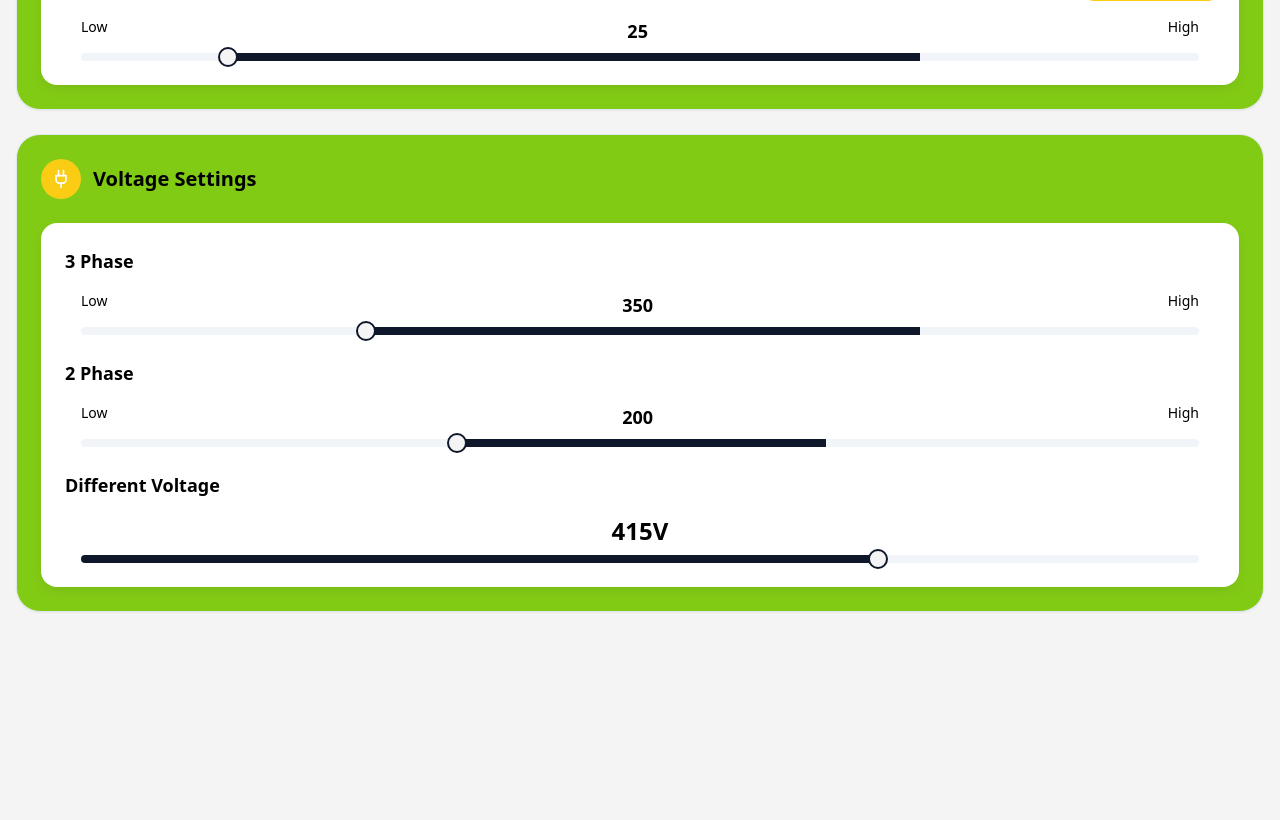
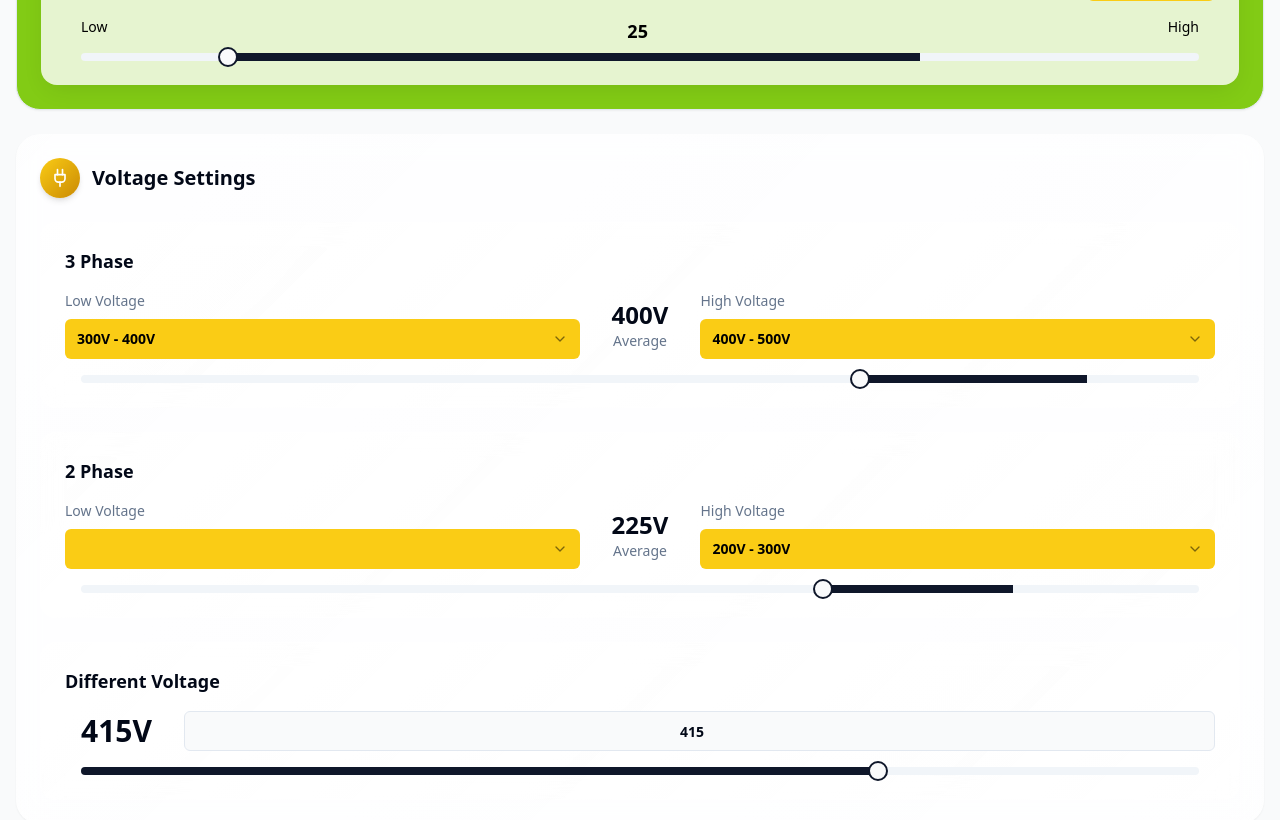
Before and after one commit to mathankumarspai/phase-control-pilot, a React (Vite) app: page /motor-settings in a window 1280 px wide. Shown: the part 1060-1880 px from the top of the page. Before the commit the page ends 1752 px from the top, so only its background shows below. Built offline with nearby package versions, Linux system fonts and the light colour scheme.

Commit message:
Apply Glassmorphism UI

```diff
--- a/src/components/dashboard/PhaseDisplay.tsx
+++ b/src/components/dashboard/PhaseDisplay.tsx
@@ -1,5 +1,4 @@
 import { Card } from "@/components/ui/card";
-import { CircularProgress } from "@/components/ui/circular-progress";
 import { Zap, Activity } from "lucide-react";
 import { cn } from "@/lib/utils";
 
@@ -45,58 +44,44 @@ export const PhaseDisplay = ({ phase, color, data }: PhaseDisplayProps) => {
   const phaseConfig = getPhaseConfig(color);
 
   return (
-    <Card className="p-6 shadow-card bg-gradient-card border-0 hover:shadow-glow transition-all duration-300">
-      {/* Phase Header */}
-      <div className={cn("p-4 rounded-xl mb-6 text-center text-white shadow-panel", phaseConfig.gradient)}>
-        <h3 className="text-xl font-bold">{phase} Phase</h3>
+    <Card className="glass-panel p-4 shadow-glass hover:shadow-glass-hover transition-all duration-300 rounded-2xl border-0">
+      {/* Phase Header with glassmorphism */}
+      <div className={cn("p-3 rounded-xl mb-4 text-center text-white shadow-panel backdrop-blur-md", phaseConfig.gradient)}>
+        <h3 className="text-lg font-bold">{phase} Phase</h3>
       </div>
 
-      {/* Gauges Section */}
-      <div className="grid grid-cols-2 gap-4 mb-4">
-        {/* Voltage Gauge */}
-        <div className="text-center">
-          <CircularProgress
-            value={data.voltage}
-            max={500}
-            size={100}
-            strokeWidth={6}
-            color={phaseConfig.color}
-            unit="V"
-            className="mx-auto mb-2"
-          />
-          <div className="flex items-center justify-center space-x-1">
-            <Zap className="h-4 w-4 text-muted-foreground" />
-            <span className="text-sm font-medium text-muted-foreground">Voltage</span>
+      {/* Digital Values with Icons - Separated Clearly */}
+      <div className="space-y-3">
+        {/* Voltage Display */}
+        <div className="glass p-4 rounded-xl">
+          <div className="flex items-center justify-between">
+            <div className="flex items-center space-x-2">
+              <div className="w-8 h-8 rounded-full bg-yellow-400/20 flex items-center justify-center">
+                <Zap className="h-4 w-4 text-yellow-600" />
+              </div>
+              <span className="text-sm font-medium text-muted-foreground">Voltage</span>
+            </div>
+            <div className="text-right">
+              <div className="text-2xl font-mono font-bold text-foreground">{data.voltage}</div>
+              <div className="text-xs text-muted-foreground">V</div>
+            </div>
           </div>
         </div>
 
-        {/* Current Gauge */}
-        <div className="text-center">
-          <CircularProgress
-            value={data.current}
-            max={20}
-            size={100}
-            strokeWidth={6}
-            color={phaseConfig.color}
-            unit="A"
-            className="mx-auto mb-2"
-          />
-          <div className="flex items-center justify-center space-x-1">
-            <Activity className="h-4 w-4 text-muted-foreground" />
-            <span className="text-sm font-medium text-muted-foreground">Current</span>
+        {/* Current Display */}
+        <div className="glass p-4 rounded-xl">
+          <div className="flex items-center justify-between">
+            <div className="flex items-center space-x-2">
+              <div className="w-8 h-8 rounded-full bg-blue-400/20 flex items-center justify-center">
+                <Activity className="h-4 w-4 text-blue-600" />
+              </div>
+              <span className="text-sm font-medium text-muted-foreground">Current</span>
+            </div>
+            <div className="text-right">
+              <div className="text-2xl font-mono font-bold text-foreground">{data.current}</div>
+              <div className="text-xs text-muted-foreground">A</div>
+            </div>
           </div>
-        </div>
-      </div>
-
-      {/* Digital Values */}
-      <div className="grid grid-cols-2 gap-3">
-        <div className="bg-muted/50 p-3 rounded-lg text-center">
-          <div className="text-xs font-medium text-muted-foreground mb-1">VOLTAGE</div>
-          <div className="text-xl font-mono font-bold text-foreground">{data.voltage}</div>
-        </div>
-        <div className="bg-muted/50 p-3 rounded-lg text-center">
-          <div className="text-xs font-medium text-muted-foreground mb-1">CURRENT</div>
-          <div className="text-xl font-mono font-bold text-foreground">{data.current}</div>
         </div>
       </div>
     </Card>
--- a/src/components/settings/VoltageSettings.tsx
+++ b/src/components/settings/VoltageSettings.tsx
@@ -2,6 +2,8 @@ import { useState } from "react";
 import { Card } from "@/components/ui/card";
 import { Slider } from "@/components/ui/slider";
 import { Label } from "@/components/ui/label";
+import { Input } from "@/components/ui/input";
+import { Select, SelectContent, SelectItem, SelectTrigger, SelectValue } from "@/components/ui/select";
 import { Plug } from "lucide-react";
 
 interface VoltageSettingsData {
@@ -9,6 +11,21 @@ interface VoltageSettingsData {
   twoPhase: { low: number; high: number };
   differentVoltage: number;
 }
+
+const voltageRanges = {
+  low: [
+    { label: "100V - 200V", value: 150 },
+    { label: "200V - 300V", value: 250 },
+    { label: "300V - 400V", value: 350 },
+    { label: "400V - 500V", value: 450 }
+  ],
+  high: [
+    { label: "200V - 300V", value: 250 },
+    { label: "300V - 400V", value: 350 },
+    { label: "400V - 500V", value: 450 },
+    { label: "500V - 600V", value: 550 }
+  ]
+};
 
 export const VoltageSettings = () => {
   const [settings, setSettings] = useState<VoltageSettingsData>({
@@ -28,29 +45,87 @@ export const VoltageSettings = () => {
     setSettings(prev => ({ ...prev, differentVoltage: value }));
   };
 
+  const updateLowVoltage = (key: "threePhase" | "twoPhase", value: number) => {
+    setSettings(prev => ({
+      ...prev,
+      [key]: { ...prev[key], low: value }
+    }));
+  };
+
+  const updateHighVoltage = (key: "threePhase" | "twoPhase", value: number) => {
+    setSettings(prev => ({
+      ...prev,
+      [key]: { ...prev[key], high: value }
+    }));
+  };
+
   return (
-    <Card className="p-6 bg-settings-panel text-black shadow-panel rounded-3xl">
+    <Card className="glass-panel p-6 shadow-glass rounded-3xl border-0">
       <div className="flex items-center space-x-3 mb-6">
-        <div className="w-10 h-10 bg-settings-alt-panel rounded-full flex items-center justify-center">
+        <div className="w-10 h-10 bg-gradient-to-br from-yellow-400 to-yellow-600 rounded-full flex items-center justify-center shadow-md">
           <Plug className="h-5 w-5 text-white" />
         </div>
-        <h3 className="text-xl font-bold">Voltage Settings</h3>
+        <h3 className="text-xl font-bold text-foreground">Voltage Settings</h3>
       </div>
 
-      <div className="bg-card rounded-2xl p-6 shadow-card space-y-6">
+      <div className="space-y-6">
         {/* 3 Phase */}
-        <div className="space-y-4">
-          <Label className="text-lg font-bold">3 Phase</Label>
+        <div className="glass p-6 rounded-2xl space-y-4">
+          <Label className="text-lg font-bold text-foreground">3 Phase</Label>
+
+          <div className="flex items-center justify-between gap-4 mb-4">
+            {/* Low Voltage Dropdown */}
+            <div className="flex-1">
+              <Label className="text-sm text-muted-foreground mb-2 block">Low Voltage</Label>
+              <Select
+                value={settings.threePhase.low.toString()}
+                onValueChange={(value) => updateLowVoltage("threePhase", parseInt(value))}
+              >
+                <SelectTrigger className="bg-yellow-400 text-black border-0 font-bold">
+                  <SelectValue />
+                </SelectTrigger>
+                <SelectContent>
+                  {voltageRanges.low.map((range) => (
+                    <SelectItem key={range.value} value={range.value.toString()}>
+                      {range.label}
+                    </SelectItem>
+                  ))}
+                </SelectContent>
+              </Select>
+            </div>
+
+            {/* Center Value Display */}
+            <div className="text-center px-4">
+              <div className="text-2xl font-bold text-foreground">{Math.round((settings.threePhase.low + settings.threePhase.high) / 2)}V</div>
+              <div className="text-sm text-muted-foreground">Average</div>
+            </div>
+
+            {/* High Voltage Dropdown */}
+            <div className="flex-1">
+              <Label className="text-sm text-muted-foreground mb-2 block">High Voltage</Label>
+              <Select
+                value={settings.threePhase.high.toString()}
+                onValueChange={(value) => updateHighVoltage("threePhase", parseInt(value))}
+              >
+                <SelectTrigger className="bg-yellow-400 text-black border-0 font-bold">
+                  <SelectValue />
+                </SelectTrigger>
+                <SelectContent>
+                  {voltageRanges.high.map((range) => (
+                    <SelectItem key={range.value} value={range.value.toString()}>
+                      {range.label}
+                    </SelectItem>
+                  ))}
+                </SelectContent>
+              </Select>
+            </div>
+          </div>
+
           <div className="px-4">
-            <div className="flex justify-between text-sm mb-2">
-              <span>Low</span>
-              <span className="font-bold text-lg">{settings.threePhase.low}</span>
-              <span>High</span>
-            </div>
             <Slider
               value={[settings.threePhase.low, settings.threePhase.high]}
               onValueChange={(values) => updateRange("threePhase", values)}
-              min={300}
+              min={0}
               max={500}
               step={5}
               className="w-full"
@@ -60,18 +135,62 @@ export const VoltageSettings = () => {
         </div>
 
         {/* 2 Phase */}
-        <div className="space-y-4">
-          <Label className="text-lg font-bold">2 Phase</Label>
+        <div className="glass p-6 rounded-2xl space-y-4">
+          <Label className="text-lg font-bold text-foreground">2 Phase</Label>
+
+          <div className="flex items-center justify-between gap-4 mb-4">
+            {/* Low Voltage Dropdown */}
+            <div className="flex-1">
+              <Label className="text-sm text-muted-foreground mb-2 block">Low Voltage</Label>
+              <Select
+                value={settings.twoPhase.low.toString()}
+                onValueChange={(value) => updateLowVoltage("twoPhase", parseInt(value))}
+              >
+                <SelectTrigger className="bg-yellow-400 text-black border-0 font-bold">
+                  <SelectValue />
+                </SelectTrigger>
+                <SelectContent>
+                  {voltageRanges.low.map((range) => (
+                    <SelectItem key={range.value} value={range.value.toString()}>
+                      {range.label}
+                    </SelectItem>
+                  ))}
+                </SelectContent>
+              </Select>
+            </div>
+
+            {/* Center Value Display */}
+            <div className="text-center px-4">
+              <div className="text-2xl font-bold text-foreground">{Math.round((settings.twoPhase.low + settings.twoPhase.high) / 2)}V</div>
+              <div className="text-sm text-muted-foreground">Average</div>
+            </div>
+
+            {/* High Voltage Dropdown */}
+            <div className="flex-1">
+              <Label className="text-sm text-muted-foreground mb-2 block">High Voltage</Label>
+              <Select
+                value={settings.twoPhase.high.toString()}
+                onValueChange={(value) => updateHighVoltage("twoPhase", parseInt(value))}
+              >
+                <SelectTrigger className="bg-yellow-400 text-black border-0 font-bold">
+                  <SelectValue />
+                </SelectTrigger>
+                <SelectContent>
+                  {voltageRanges.high.map((range) => (
+                    <SelectItem key={range.value} value={range.value.toString()}>
+                      {range.label}
+                    </SelectItem>
+                  ))}
+                </SelectContent>
+              </Select>
+            </div>
+          </div>
+
           <div className="px-4">
-            <div className="flex justify-between text-sm mb-2">
-              <span>Low</span>
-              <span className="font-bold text-lg">{settings.twoPhase.low}</span>
-              <span>High</span>
-            </div>
             <Slider
               value={[settings.twoPhase.low, settings.twoPhase.high]}
               onValueChange={(values) => updateRange("twoPhase", values)}
-              min={150}
+              min={0}
               max={300}
               step={5}
               className="w-full"
@@ -81,12 +200,24 @@ export const VoltageSettings = () => {
         </div>
 
         {/* Different Voltage */}
-        <div className="space-y-4">
-          <Label className="text-lg font-bold">Different Voltage</Label>
+        <div className="glass p-6 rounded-2xl space-y-4">
+          <Label className="text-lg font-bold text-foreground">Different Voltage</Label>
+          <div className="flex items-center gap-4">
+            <div className="text-center px-4">
+              <div className="text-3xl font-bold text-foreground">{settings.differentVoltage}V</div>
+            </div>
+            <div className="flex-1">
+              <Input
+                type="number"
+                value={settings.differentVoltage}
+                onChange={(e) => updateDifferentVoltage(parseInt(e.target.value) || 0)}
+                className="text-center font-bold text-lg"
+                min={200}
+                max={500}
+              />
+            </div>
+          </div>
           <div className="px-4">
-            <div className="text-center mb-2">
-              <span className="font-bold text-2xl">{settings.differentVoltage}V</span>
-            </div>
             <Slider
               value={[settings.differentVoltage]}
               onValueChange={(values) => updateDifferentVoltage(values[0])}
--- a/src/index.css
+++ b/src/index.css
@@ -8,10 +8,11 @@ All colors MUST be HSL.
 
 @layer base {
   :root {
-    --background: 240 5% 96%;
+    /* Base glassmorphism background */
+    --background: 200 20% 98%;
     --foreground: 222.2 84% 4.9%;
 
-    --card: 0 0% 100%;
+    --card: 0 0% 100% / 0.8;
     --card-foreground: 222.2 84% 4.9%;
 
     --popover: 0 0% 100%;
@@ -56,21 +57,25 @@ All colors MUST be HSL.
     --status-inactive: 0 72% 51%;
     --status-warning: 45 93% 47%;
 
-    /* Modern Gradients */
-    --gradient-panel: linear-gradient(135deg, hsl(var(--settings-panel)), hsl(84 81% 48%));
-    --gradient-alt-panel: linear-gradient(135deg, hsl(var(--settings-alt-panel)), hsl(48 96% 57%));
-    --gradient-card: linear-gradient(135deg, hsl(0 0% 100%), hsl(240 5% 98%));
-    --gradient-phase-r: linear-gradient(135deg, hsl(0 72% 51%), hsl(0 72% 45%));
-    --gradient-phase-y: linear-gradient(135deg, hsl(45 93% 47%), hsl(45 93% 41%));
-    --gradient-phase-b: linear-gradient(135deg, hsl(217 91% 60%), hsl(217 91% 54%));
-    --gradient-motor: linear-gradient(135deg, hsl(142 71% 45%), hsl(142 71% 39%));
+    /* Glassmorphism Gradients */
+    --gradient-glass: linear-gradient(135deg, rgba(255, 255, 255, 0.1), rgba(255, 255, 255, 0.05));
+    --gradient-glass-panel: linear-gradient(135deg, rgba(255, 255, 255, 0.15), rgba(255, 255, 255, 0.05));
+    --gradient-panel: linear-gradient(135deg, hsl(var(--settings-panel) / 0.9), hsl(84 81% 48% / 0.9));
+    --gradient-alt-panel: linear-gradient(135deg, hsl(var(--settings-alt-panel) / 0.9), hsl(48 96% 57% / 0.9));
+    --gradient-card: linear-gradient(135deg, rgba(255, 255, 255, 0.25), rgba(255, 255, 255, 0.1));
+    --gradient-phase-r: linear-gradient(135deg, hsl(0 72% 51% / 0.9), hsl(0 72% 45% / 0.9));
+    --gradient-phase-y: linear-gradient(135deg, hsl(45 93% 47% / 0.9), hsl(45 93% 41% / 0.9));
+    --gradient-phase-b: linear-gradient(135deg, hsl(217 91% 60% / 0.9), hsl(217 91% 54% / 0.9));
+    --gradient-motor: linear-gradient(135deg, hsl(142 71% 45% / 0.9), hsl(142 71% 39% / 0.9));
     --gradient-cosmic: linear-gradient(135deg, hsl(var(--cosmic-primary)), hsl(var(--cosmic-secondary)));
 
-    /* Enhanced Shadows */
+    /* Glassmorphism Shadows */
+    --shadow-glass: 0 8px 32px 0 rgba(31, 38, 135, 0.15);
+    --shadow-glass-hover: 0 8px 32px 0 rgba(31, 38, 135, 0.25);
     --shadow-industrial: 0 4px 12px -2px hsl(222.2 84% 4.9% / 0.1);
-    --shadow-panel: 0 2px 8px -1px hsl(222.2 84% 4.9% / 0.15);
+    --shadow-panel: 0 8px 24px -6px rgba(0, 0, 0, 0.1), inset 0 1px 0 rgba(255, 255, 255, 0.2);
     --shadow-button: 0 2px 4px -1px hsl(222.2 84% 4.9% / 0.2);
-    --shadow-card: 0 4px 16px -4px hsl(222.2 84% 4.9% / 0.12);
+    --shadow-card: 0 8px 24px -6px rgba(0, 0, 0, 0.1), inset 0 1px 0 rgba(255, 255, 255, 0.2);
     --shadow-gauge: inset 0 2px 4px hsl(222.2 84% 4.9% / 0.1);
     --shadow-glow: 0 0 20px hsl(var(--cosmic-primary) / 0.3);
 
@@ -143,5 +148,23 @@ All colors MUST be HSL.
 
   body {
     @apply bg-background text-foreground;
+    background-image:
+      radial-gradient(at 40% 20%, hsla(217, 91%, 60%, 0.3) 0px, transparent 50%),
+      radial-gradient(at 80% 0%, hsla(270, 100%, 45%, 0.2) 0px, transparent 50%),
+      radial-gradient(at 0% 50%, hsla(45, 93%, 47%, 0.2) 0px, transparent 50%);
+    min-height: 100vh;
+  }
+
+  /* Glassmorphism utilities */
+  .glass {
+    background: var(--gradient-glass);
+    backdrop-filter: blur(10px);
+    border: 1px solid rgba(255, 255, 255, 0.2);
+  }
+
+  .glass-panel {
+    background: var(--gradient-glass-panel);
+    backdrop-filter: blur(15px);
+    border: 1px solid rgba(255, 255, 255, 0.3);
   }
 }
--- a/src/pages/Dashboard.tsx
+++ b/src/pages/Dashboard.tsx
@@ -32,7 +32,7 @@ export const Dashboard = () => {
       </header>
 
       {/* Phase Displays - Always in parallel/row */}
-      <div className="grid grid-cols-3 gap-2 mb-6">
+      <div className="grid grid-cols-3 gap-3 mb-6">
         <PhaseDisplay phase="R" color="phase-r" data={phaseData.r} />
         <PhaseDisplay phase="Y" color="phase-y" data={phaseData.y} />
         <PhaseDisplay phase="B" color="phase-b" data={phaseData.b} />
@@ -44,6 +44,21 @@ export const Dashboard = () => {
           isOn={motorStatus}
           onToggle={setMotorStatus}
         />
+      </div>
+
+      {/* Additional Settings Panel */}
+      <div className="glass-panel p-6 rounded-2xl mb-6 shadow-glass">
+        <h3 className="text-lg font-bold text-foreground mb-4">Quick Settings</h3>
+        <div className="grid grid-cols-2 gap-4">
+          <div className="glass p-4 rounded-xl text-center">
+            <div className="text-sm font-medium text-muted-foreground mb-1">Motor Settings</div>
+            <div className="text-xs text-muted-foreground">Configure parameters</div>
+          </div>
+          <div className="glass p-4 rounded-xl text-center">
+            <div className="text-sm font-medium text-muted-foreground mb-1">Additional Settings</div>
+            <div className="text-xs text-muted-foreground">Advanced options</div>
+          </div>
+        </div>
       </div>
 
       {/* Additional Switches */}
```
Also changed, not shown: src/components/dashboard/MotorControl.tsx (+29 -22 lines).
